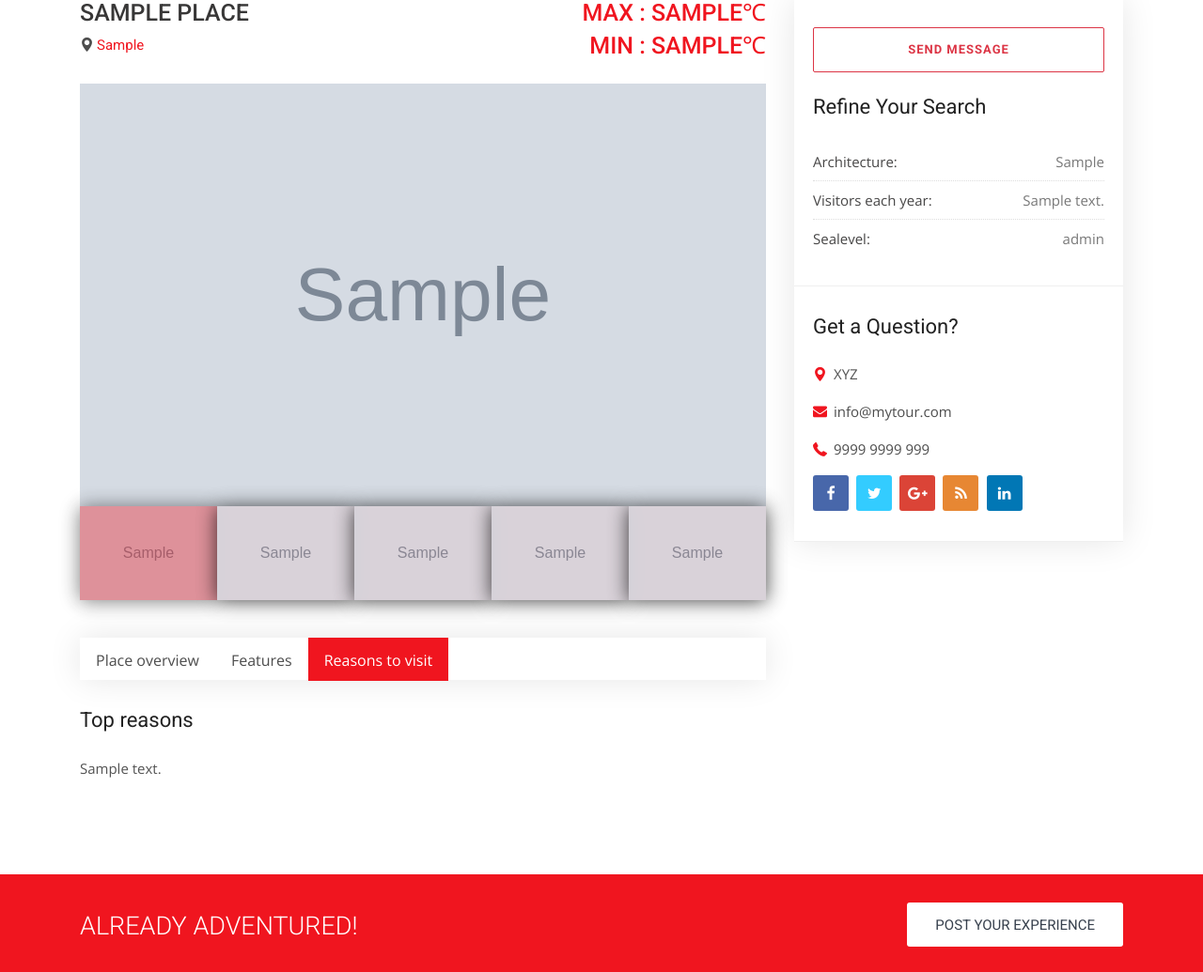
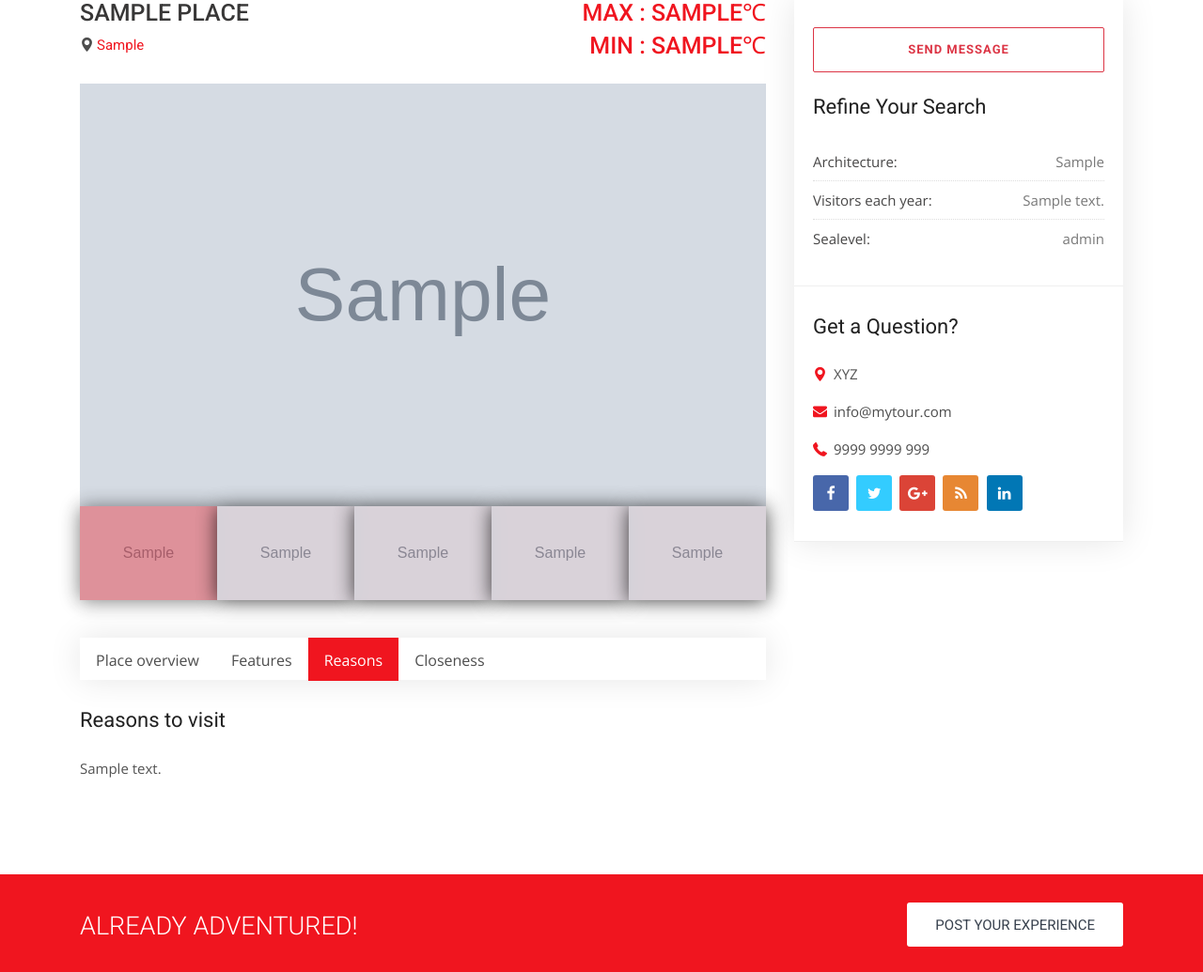
Before and after one commit to gaushwravetu/mytour-project, a Django app: page /place/1 in a window 1280 px wide, after a click on "Reasons". Shown: the part 461-1496 px from the top of the page at 94% size. Run offline with Django 3.2, Linux system fonts and the light colour scheme; tables that the repository leaves empty hold one stand-in row (values such as "Sample post"); grey boxes marked "Sample" are stand-in pictures; some libraries are stand-ins or nearby versions.

Commit message:
added closeness of the destination section

```diff
--- a/templates/community/community_detail.html
+++ b/templates/community/community_detail.html
@@ -51,7 +51,7 @@
                         <ul class="nav nav-tabs" id="carTab" role="tablist">
                             <li class="nav-item">
                                 <a class="nav-link active show" id="one-tab" data-toggle="tab" href="#one" role="tab"
-                                    aria-controls="one" aria-selected="false">Your Content</a>
+                                    aria-controls="one" aria-selected="false">Blog Content</a>
                             </li>
                         </ul>
                         <div class="tab-content" id="carTabContent">
--- a/templates/place/place_detail.html
+++ b/templates/place/place_detail.html
@@ -108,12 +108,16 @@
                             </li>
                             <li class="nav-item">
                                 <a class="nav-link" id="three-tab" data-toggle="tab" href="#three" role="tab"
-                                    aria-controls="three" aria-selected="false">Reasons to visit</a>
+                                    aria-controls="three" aria-selected="false">Reasons</a>
+                            </li>
+                            <li class="nav-item">
+                                <a class="nav-link" id="four-tab" data-toggle="tab" href="#four" role="tab"
+                                    aria-controls="four" aria-selected="false">Closeness</a>
                             </li>
                         </ul>
                         <div class="tab-content" id="carTabContent">
                             <div class="tab-pane fade active show" id="one" role="tabpanel" aria-labelledby="one-tab">
-                                <div class="car-description mb-50">
+                                <div class="place-description mb-50">
                                     <h3 class="heading-2">
                                         Description
                                     </h3>
@@ -122,19 +126,27 @@
                             </div>
 
                             <div class="tab-pane fade" id="two" role="tabpanel" aria-labelledby="two-tab">
-                                <div class="car-description mb-50">
+                                <div class="place-description mb-50">
                                     <h3 class="heading-2">
-                                        Top features
+                                        Top features of this place
                                     </h3>
                                     <p>{{single_place.Explain_each_feature | safe}}</p>
                                 </div>
                             </div>
                             <div class="tab-pane fade" id="three" role="tabpanel" aria-labelledby="three-tab">
-                                <div class="car-description mb-50">
+                                <div class="place-description mb-50">
                                     <h3 class="heading-2">
-                                        Top reasons
+                                        Reasons to visit
                                     </h3>
                                     <p>{{single_place.Reasons_to_visit | safe}}</p>
+                                </div>
+                            </div>
+                            <div class="tab-pane fade" id="four" role="tabpanel" aria-labelledby="four-tab">
+                                <div class="place-description mb-50">
+                                    <h3 class="heading-2">
+                                        Closeness of the destination
+                                    </h3>
+                                    <p>{{single_place.closeness_of_the_destination | safe}}</p>
                                 </div>
                             </div>
                         </div>
```
